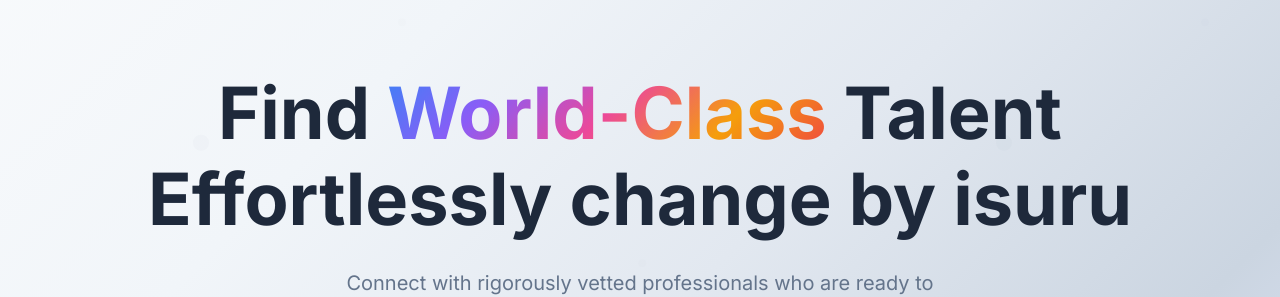
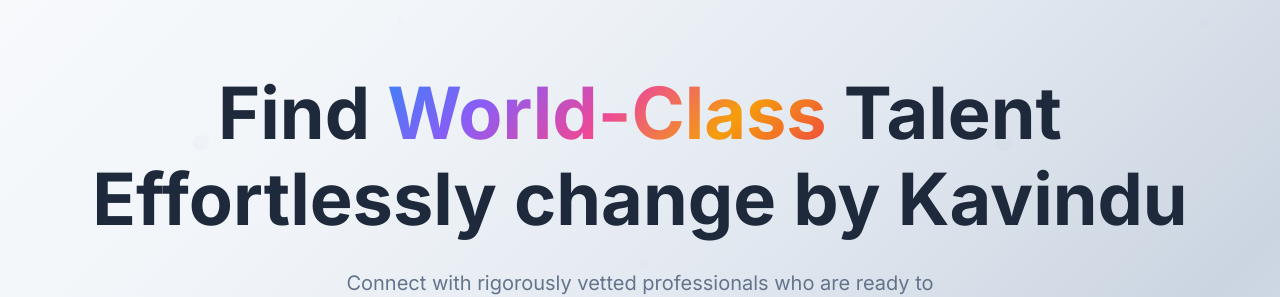
Before and after one commit to Kavindu0118/talenthub-outsource-comp, a React (Vite) app: page / in a window 1280 px wide. Shown: the part 122-419 px from the top of the page. Built offline with nearby package versions, Linux system fonts and the light colour scheme; no server answers.

Commit message:
changed on hero

```diff
--- a/src/components/sections/Hero.jsx
+++ b/src/components/sections/Hero.jsx
@@ -11,7 +11,7 @@
         <h1 className="hero-title">
           Find <span className="gradient-text">World-Class</span> Talent
           <br />
-          Effortlessly  change by isuru
+          Effortlessly  change by Kavindu
         </h1>
         <p className="hero-subtitle">
           Connect with rigorously vetted professionals who are ready to transform your business.
```
